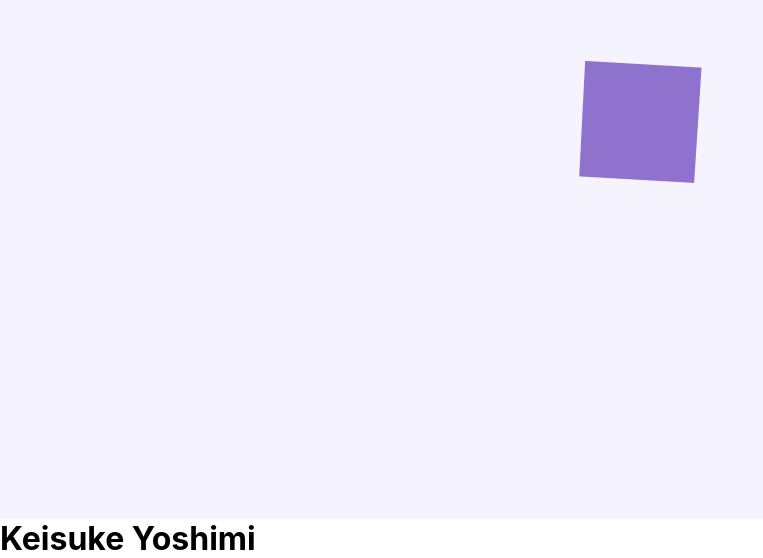
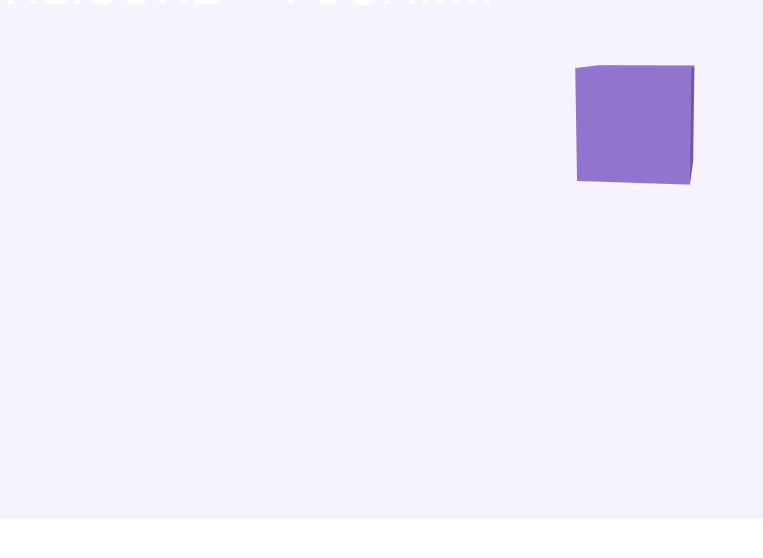
Before and after one commit to Keisuke168/portfolio, a Next.js app: page / in a window 1280 px wide. Shown: the part 281-839 px from the top of the page, without its empty margins (0-763 px from the left). After the commit the page ends 800 px from the top, so only its background shows below. Built offline with nearby package versions, Linux system fonts and the light colour scheme.

Commit message:
implement opening animation

```diff
--- a/package.json
+++ b/package.json
@@ -11,6 +11,7 @@
   "dependencies": {
     "@react-three/drei": "^9.16.0",
     "@react-three/fiber": "^8.0.27",
+    "gsap": "^3.10.4",
     "next": "12.2.0",
     "react": "18.2.0",
     "react-dom": "18.2.0",
--- /dev/null
+++ b/src/component/opening.js
@@ -0,0 +1,97 @@
+import styles from '../styles/Opening.module.css'
+import { useState, useRef, useEffect } from "react";
+import { gsap } from "gsap";
+
+const Opening = () => {
+
+    const ref = useRef();
+    const textRef = useRef();
+    const nameRef = useRef();
+    const iamRef = useRef();
+    const q = gsap.utils.selector(textRef);
+    const n = gsap.utils.selector(nameRef);
+    const i = gsap.utils.selector(iamRef);
+
+    const tl = gsap.timeline();
+
+    useEffect(()=>{
+        tl.to(q('.tx'), {
+            y:'0%',
+            duration:0.7,
+            stagger:0.05,
+            ease:'circ.inOut'
+        }).to(q('.tx'), {
+            y:'-100%',
+            duration:0.2,
+            stagger:0.05,
+            ease:'circ.inOut'
+        })
+        .to(i('.tx'), {
+            y:'0%',
+            duration:0.6,
+            stagger:0.05,
+            ease:'circ.inOut'
+        }).to(i('.tx'), {
+            y:'-100%',
+            duration:0.2,
+            stagger:0.05,
+            ease:'circ.inOut'
+        }).to(n('.tx'), {
+            y:'0%',
+            duration:0.8,
+            stagger:0.05,
+            ease:'circ.inOut'
+        }).to(nameRef.current, {
+            x:'-40%',
+            y:'-130%',
+            scale: 0.5,
+            duration:0.8,
+            stagger:0.05,
+            ease:'circ.inOut'
+        }).to(ref.current, {
+            y: '-100%',
+            ease:'circ.inOut'
+        },'<')
+
+    })
+
+    return (
+        <>
+            <div ref={ref} className={styles.bg}></div>
+            <div className={styles.wrap}>
+                <h1 ref={textRef} className={styles.text}>
+                    <span className='tx'>H</span>
+                    <span className='tx'>E</span>
+                    <span className='tx'>L</span>
+                    <span className='tx'>L</span>
+                    <span className='tx'>O</span>
+                </h1>
+                <h1 ref={iamRef} className={styles.text}>
+                    <span className='tx'>I</span>
+                    <span className='tx'>　</span>
+                    <span className='tx'>A</span>
+                    <span className='tx'>M</span>
+                </h1>
+                <h1 ref={nameRef} className={styles.text}>
+                    <span className='tx'>K</span>
+                    <span className='tx'>E</span>
+                    <span className='tx'>I</span>
+                    <span className='tx'>S</span>
+                    <span className='tx'>U</span>
+                    <span className='tx'>K</span>
+                    <span className='tx'>E　</span><br />
+                    <span className='tx'>Y</span>
+                    <span className='tx'>O</span>
+                    <span className='tx'>S</span>
+                    <span className='tx'>H</span>
+                    <span className='tx'>I</span>
+                    <span className='tx'>M</span>
+                    <span className='tx'>I</span>
+                </h1>
+            </div>
+
+        </>
+    );
+}
+
+export default Opening;
--- a/src/pages/index.js
+++ b/src/pages/index.js
@@ -1,9 +1,10 @@
-import Head from 'next/head'
-import Image from 'next/image'
-import styles from '../styles/Home.module.css'
-import { useState, useRef } from "react";
+import { useState, useRef, useEffect } from "react";
 import { Canvas, useFrame } from "@react-three/fiber";
-import { Text3D } from '@react-three/drei'
+import { gsap } from "gsap";
+
+import styles from '../styles/Home.module.css';
+import Opening from '../component/opening';
+
 
 const Box = () => {
   const ref = useRef(null);
@@ -29,13 +30,13 @@ const Box = () => {
 export default function Home() {
   return (
     <div className={styles.container}>
-    <Canvas dpr={2}>
-      <color attach="background" args={[0xf5f3fd]} />
-      <ambientLight intensity={0.5} />
-      <directionalLight intensity={0.5} position={[-10, 10, 10]} />
-      <Box />
-    </Canvas>
-    <h1>Keisuke Yoshimi</h1>
+      <Opening/>
+      <Canvas dpr={2} className={styles.canvas}>
+        <color attach="background" args={[0xf5f3fd]} />
+        <ambientLight intensity={0.5} />
+        <directionalLight intensity={0.5} position={[-10, 10, 10]} />
+        <Box />
+      </Canvas>
     </div>
   )
 }
--- a/src/styles/Home.module.css
+++ b/src/styles/Home.module.css
@@ -2,3 +2,8 @@
   width: 100vw;
   height: 100vh;
 }
+
+.canvas {
+  position: absolute;
+  top: 0;
+}
--- /dev/null
+++ b/src/styles/Opening.module.css
@@ -0,0 +1,32 @@
+.bg {
+    position: fixed;
+    width:100vw;
+    height: 100vh;
+    background-color: black;
+    z-index: 5;
+}
+
+.wrap {
+    width: 100vw;
+    height: 100vh;
+    position: absolute;
+    display: flex;
+    align-items: center;
+    justify-content: center;
+    overflow: hidden;
+}
+
+.text {
+  position: absolute;
+  display: flex;
+  overflow: hidden;
+  line-height: 1;
+  z-index: 999;
+}
+
+.text span {
+  font-size: 8vw;
+  font-weight: 500;
+  transform: translateY(100%);
+  color: #fff;
+}
```
Also changed, not shown: 1 other file (tests, documents, lock files or other folders).
